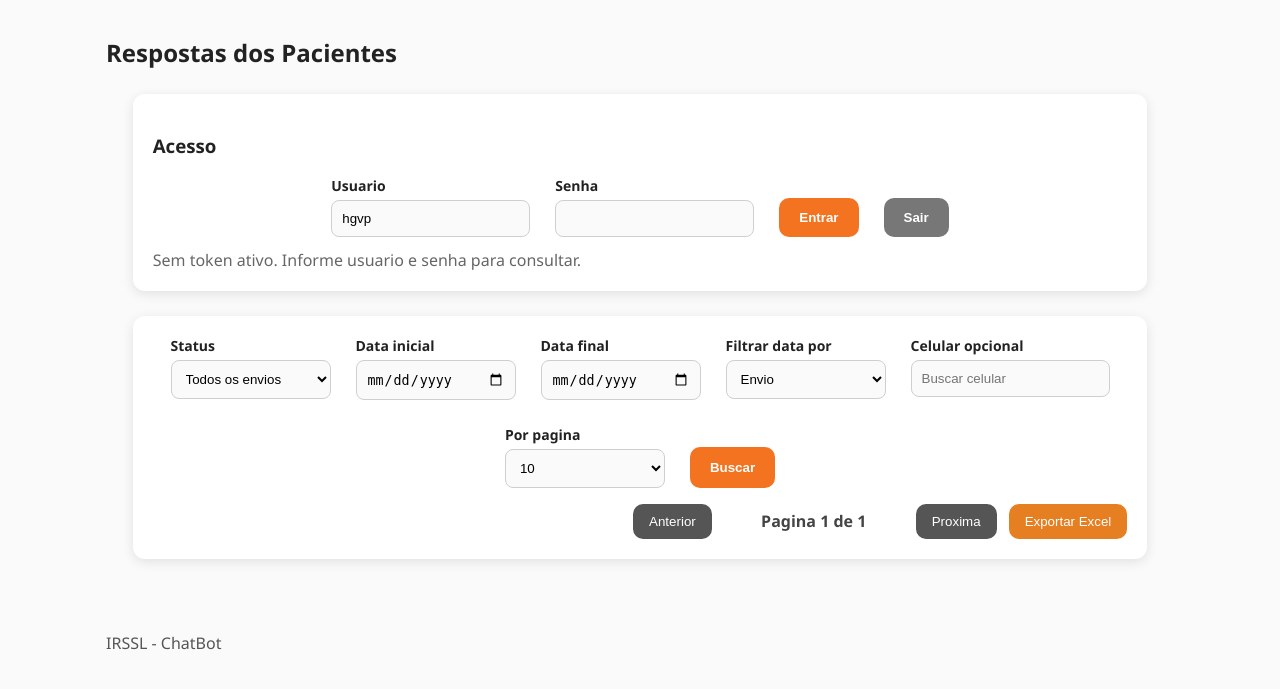
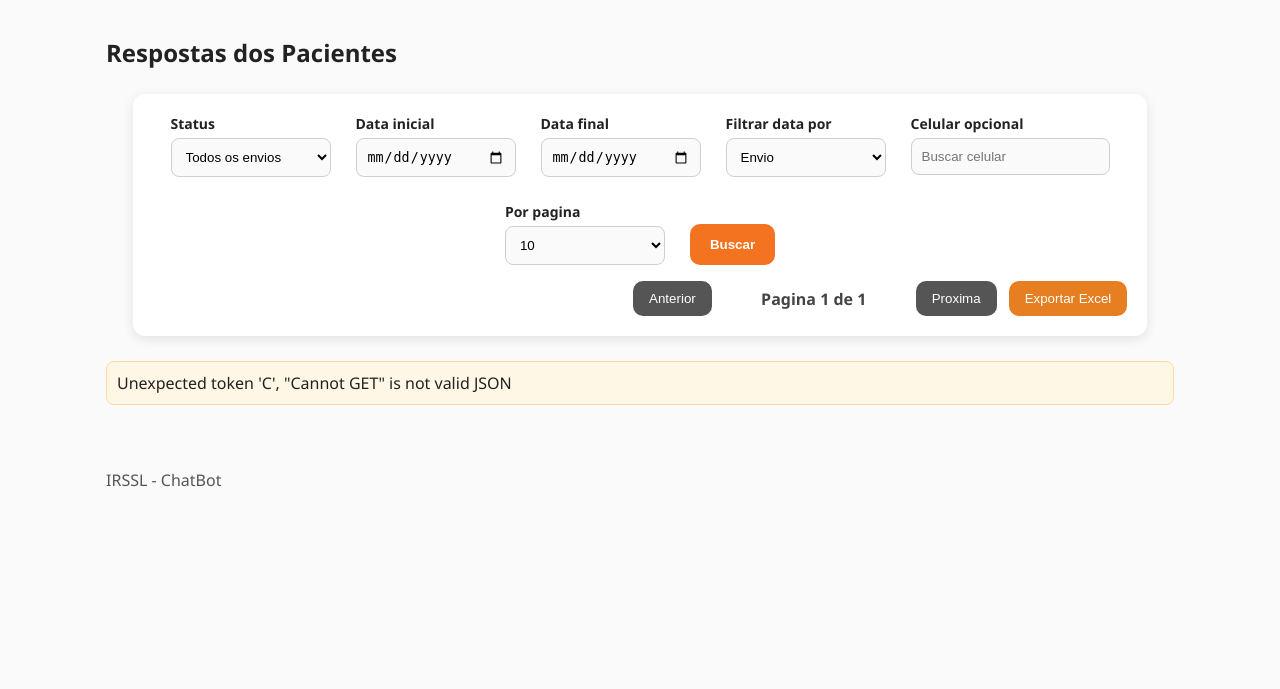
Before and after one commit to geraldojgsilva/HGVP_CIRURGICO, a Flask app: template templates/respostas_front.html in a window 1280 px wide. Shown: the part 97-786 px from the top of the page. Run offline with Flask 3, Linux system fonts and the light colour scheme; the template is opened without the code that fills it, so the values that code supplies are empty.

Commit message:
Remove login da tela de respostas

```diff
--- a/src/routes/respostaRoutes.js
+++ b/src/routes/respostaRoutes.js
@@ -1,7 +1,7 @@
 const express = require("express");
 const { execute, getConnection, oracledb } = require("../services/oracleService");
 const { generateAutomationItemsExcel } = require("../services/reportService");
-const { requireAuth } = require("../middleware/auth");
+const { requireAuth, requireAuthOrHgvp } = require("../middleware/auth");
 const { serializeOracleRow } = require("../utils/envioUtils");
 const logger = require("../services/logger");
 
@@ -97,7 +97,7 @@ async function sincronizarWebhooksRecentes(empresaId, numeroFiltro) {
   }
 }
 
-router.get("/", requireAuth, async (req, res, next) => {
+router.get("/", requireAuthOrHgvp, async (req, res, next) => {
   try {
     res.setHeader("Cache-Control", "no-store, no-cache, must-revalidate, proxy-revalidate");
     res.setHeader("Pragma", "no-cache");
@@ -293,7 +293,7 @@ router.get("/analytics", requireAuth, async (req, res, next) => {
   }
 });
 
-router.post("/report", requireAuth, async (req, res, next) => {
+router.post("/report", requireAuthOrHgvp, async (req, res, next) => {
   try {
     const dataIni = parseIsoDate(req.body?.data_ini, "data_ini");
     const dataFim = parseIsoDate(req.body?.data_fim, "data_fim");
--- a/templates/respostas_front.html
+++ b/templates/respostas_front.html
@@ -20,25 +20,6 @@
 
 <main class="container">
   <h2>Respostas dos Pacientes</h2>
-
-  <section class="card auth-card">
-    <h3>Acesso</h3>
-    <form id="form-login" class="filter-row">
-      <div class="filter-group">
-        <label for="username">Usuario</label>
-        <input id="username" name="username" autocomplete="username" value="hgvp">
-      </div>
-
-      <div class="filter-group">
-        <label for="password">Senha</label>
-        <input id="password" name="password" type="password" autocomplete="current-password">
-      </div>
-
-      <button class="btn-search" type="submit" id="btn-login">Entrar</button>
-      <button class="btn-search btn-muted" type="button" id="btn-sair">Sair</button>
-    </form>
-    <p class="muted" id="status-login">Sem token ativo.</p>
-  </section>
 
   <section class="card">
     <div class="filter-row">
@@ -127,21 +108,16 @@
   const resultado = document.getElementById("resultado");
   const linhas = document.getElementById("linhas");
   const pagina = document.getElementById("pagina");
-  const statusLogin = document.getElementById("status-login");
-  const authCard = document.querySelector(".auth-card");
   let currentPage = 1;
   let totalPages = 1;
 
-  document.getElementById("form-login").addEventListener("submit", login);
-  document.getElementById("btn-sair").addEventListener("click", logout);
   document.getElementById("buscar").addEventListener("click", () => carregarRespostas(1));
   document.getElementById("anterior").addEventListener("click", () => carregarRespostas(currentPage - 1));
   document.getElementById("proxima").addEventListener("click", () => carregarRespostas(currentPage + 1));
   document.getElementById("exportar").addEventListener("click", exportarExcel);
 
   resetDefaultFilters();
-  updateLoginStatus();
-  if (getToken()) carregarRespostas(1);
+  carregarRespostas(1);
 
   function getToken() {
     return localStorage.getItem(TOKEN_KEY);
@@ -151,14 +127,6 @@
     document.getElementById("tipo_resposta").value = "TODOS";
     document.getElementById("data_campo").value = "envio";
     document.getElementById("numero").value = "";
-  }
-
-  function updateLoginStatus() {
-    const hasToken = Boolean(getToken());
-    authCard.hidden = hasToken;
-    statusLogin.textContent = hasToken
-      ? "Token ativo. As consultas ja podem ser carregadas."
-      : "Sem token ativo. Informe usuario e senha para consultar.";
   }
 
   function showMessage(texto) {
@@ -215,50 +183,16 @@
     };
   }
 
-  async function login(event) {
-    event.preventDefault();
-    clearMessage();
-    const data = Object.fromEntries(new FormData(event.currentTarget).entries());
-
-    try {
-      const response = await fetch("/api/login", {
-        method: "POST",
-        headers: { "Content-Type": "application/json" },
-        body: JSON.stringify(data)
-      });
-      const payload = await response.json();
-      if (!response.ok) throw new Error(payload.message || "Falha no login.");
-
-      localStorage.setItem(TOKEN_KEY, payload.token);
-      updateLoginStatus();
-      showMessage("Login realizado.");
-      await carregarRespostas(1);
-    } catch (error) {
-      showMessage(error.message);
-    }
-  }
-
-  function logout() {
-    localStorage.removeItem(TOKEN_KEY);
-    updateLoginStatus();
-    linhas.innerHTML = "";
-    resultado.hidden = true;
-    showMessage("Token removido.");
-  }
-
   async function carregarRespostas(page) {
     clearMessage();
     const token = getToken();
-    if (!token) {
-      showMessage("Faca login para consultar as respostas.");
-      return;
-    }
 
     const targetPage = Math.min(Math.max(page, 1), totalPages);
     try {
+      const headers = token ? { Authorization: `Bearer ${token}` } : {};
       const response = await fetch(`/api/respostas?${buildQuery(targetPage)}`, {
         cache: "no-store",
-        headers: { Authorization: `Bearer ${token}` }
+        headers
       });
       const payload = await response.json();
       if (!response.ok) throw new Error(payload.message || payload.error || "Falha ao consultar respostas.");
@@ -270,7 +204,6 @@
     } catch (error) {
       if (String(error.message).toLowerCase().includes("token")) {
         localStorage.removeItem(TOKEN_KEY);
-        updateLoginStatus();
       }
       linhas.innerHTML = "";
       resultado.hidden = true;
@@ -320,10 +253,6 @@
   async function exportarExcel() {
     clearMessage();
     const token = getToken();
-    if (!token) {
-      showMessage("Faca login para exportar.");
-      return;
-    }
 
     const dataIni = document.getElementById("data_ini").value;
     const dataFim = document.getElementById("data_fim").value;
@@ -333,12 +262,11 @@
     }
 
     try {
+      const headers = { "Content-Type": "application/json" };
+      if (token) headers.Authorization = `Bearer ${token}`;
       const response = await fetch("/api/respostas/report", {
         method: "POST",
-        headers: {
-          "Content-Type": "application/json",
-          Authorization: `Bearer ${token}`
-        },
+        headers,
         body: JSON.stringify({
           data_ini: `${dataIni}T00:00:00`,
           data_fim: `${dataFim}T23:59:59`
```
Also changed, not shown: src/middleware/auth.js (+11 -1 lines).
